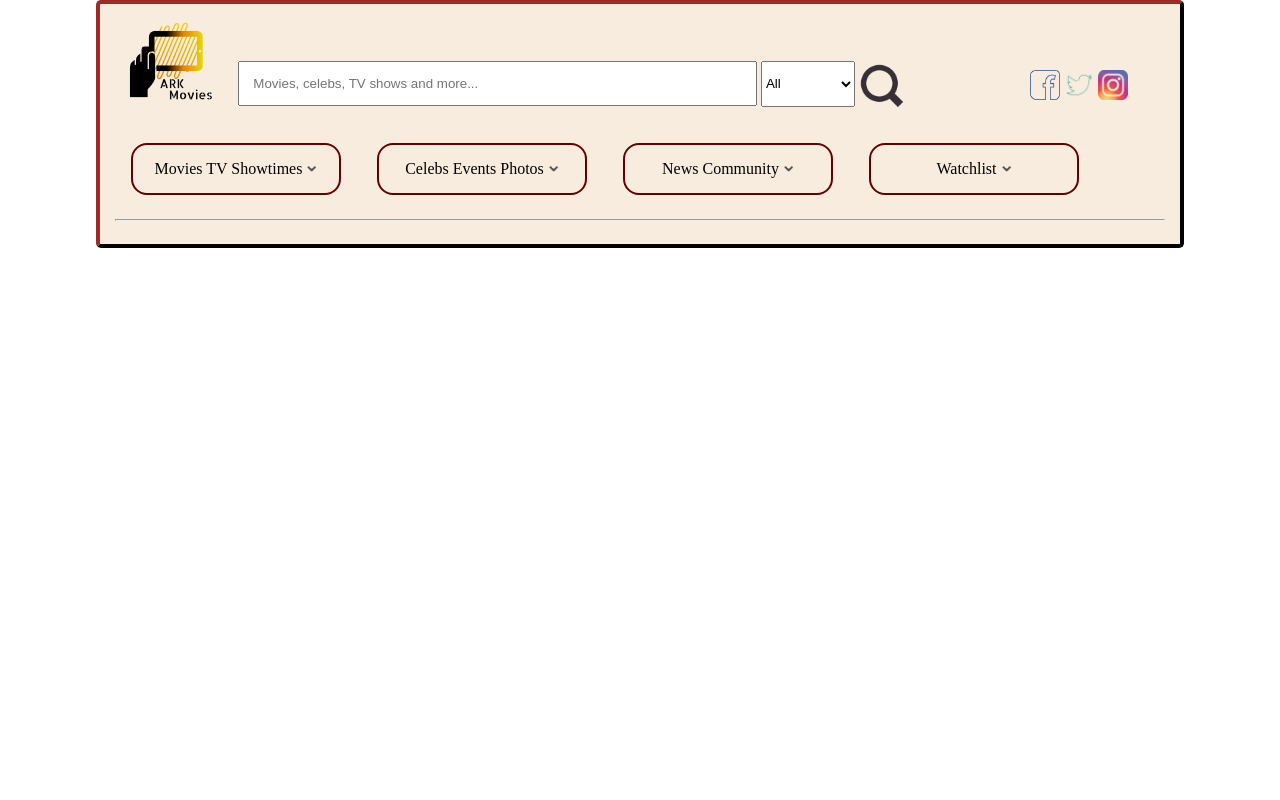
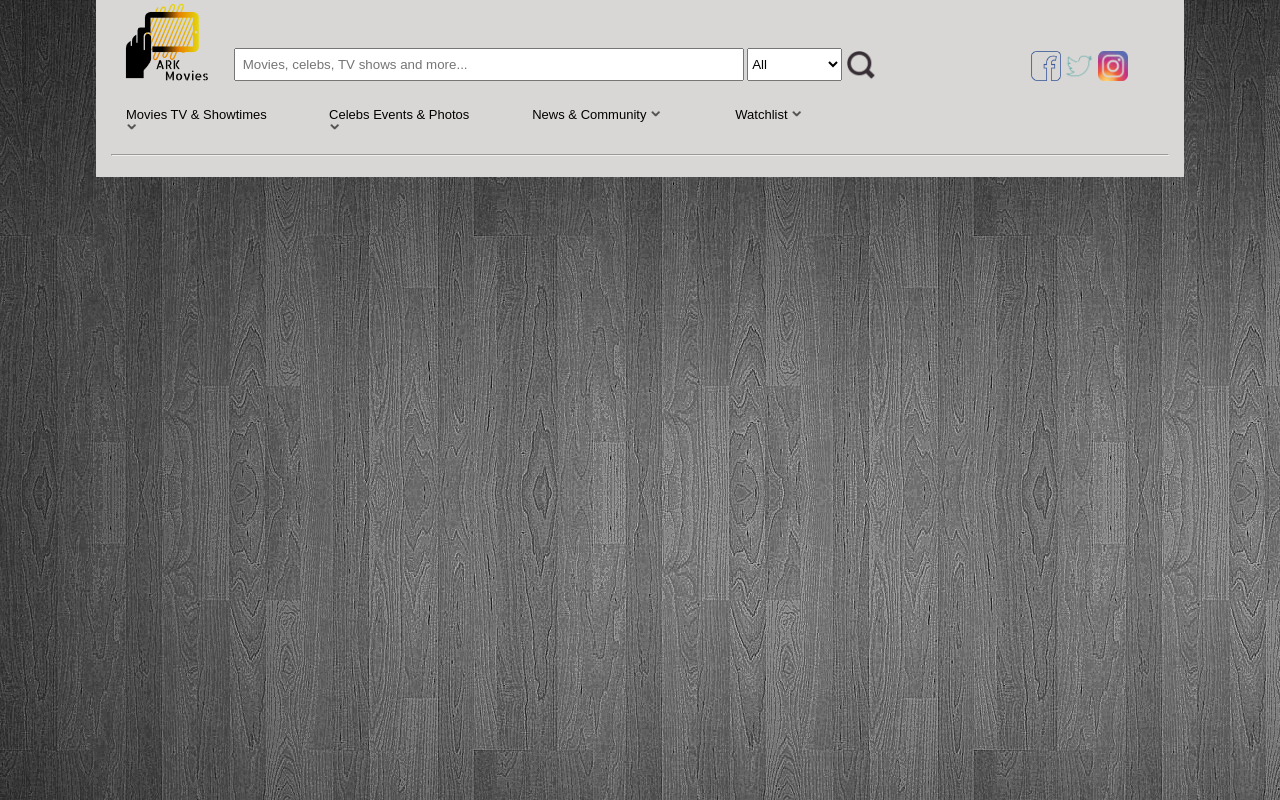
Before and after one commit to rymenivanov/IMDBest, a plain HTML site: page index.html in a window 1280 px wide. Drawn offline with Linux system fonts and the light colour scheme.

Commit message:
Added background and some stuff

```diff
--- a/index.html
+++ b/index.html
@@ -12,7 +12,7 @@
 
 </head>
 
-<body>
+<body background="images/background.jpg">
     <div class="wrapper">
         <header>
             <nav id="navigation">
@@ -38,32 +38,44 @@
                 <div id="listItems">
                     <ul>
                         <li>
+                            <p>
                                 <a href="">Movies</a>
-                            <a href="">TV</a>
+                                <a href="">TV </a>&amp;
                                 <a href="">Showtimes</a>
                                 <span><img src="images/arrowDown.png" alt=""></span>
+                            </p>
                         </li>
                         <li>
+                            <p>
                                 <a href="">Celebs</a>
-                            <a href="">Events</a>
+                                <a href="">Events </a>&amp;
                                 <a href="">Photos</a>
                                 <span><img src="images/arrowDown.png" alt=""></span>
+                            </p>
+
                         </li>
                         <li>
-                            <a href="">News</a>
+                            <p>
+                                <a href="">News </a>&amp;
                                 <a href="">Community</a>
                                 <span><img src="images/arrowDown.png" alt=""></span>
+                            </p>
+
                         </li>
                         <li>
+                            <p>
                                 <a href="">Watchlist</a>
                                 <span><img src="images/arrowDown.png" alt=""></span>
+                            </p>
                         </li>
                     </ul>
                 </div>
             </nav>
         </header>
         <hr>
+        <footer>
 
+        </footer>
     </div>
 </body>
 
--- a/styles/styles.css
+++ b/styles/styles.css
@@ -1,13 +1,18 @@
+/* body {
+    background-image: url("background.jpg");
+    background-repeat: repeat-x;
+    background-repeat: repeat-y;
+} */
+
 .wrapper {
     width: 85%;
     max-height: 2000px;
-    background-color: #F8ECDE;
+    background-color: #D9D7D5;
     padding: 15px;
-    border: 4px outset #491313;
-    border-radius: 5px;
     box-sizing: border-box;
     margin: 0 auto;
-
+    font-family: Arial, Helvetica, sans-serif;
+    font-size: 13px;
 }
 
 #logoImg{
@@ -27,23 +32,31 @@
     display: inline-block;
     margin: auto;
     width: 62%;
-    padding: 1em;
+    padding: 7px;
 }
 #navbarSelect {
     width: 12%;
-    height: 46px;
+    height: 33px;
 }
 
 nav ul li {
-    box-sizing: border-box;
+    /* box-sizing: border-box;
     display: inline-block;
-    width: 20%;
+    width: 22%;
     text-align: center;
     padding: 1em;
     margin: 1em;
     border: 2px solid #660000;
     border-radius: 1em;
-    margin-top: 1em;
+    margin-top: 1em; */
+    background: transparent;
+    float: left;
+    margin: 0;
+    padding: 7px 40px 0 15px;
+    position: relative;
+    height: 39px;
+    list-style: none;
+    width: 14%;
 }
 nav ul li a{
     text-decoration: none;
@@ -57,6 +70,7 @@ nav ul li span img {
 .logoSearch {
     width: 100%;
     display: inline-block;
+    margin-top: -15px;
 }
 
 #searchForm{
@@ -66,8 +80,8 @@ nav ul li span img {
 }
 
 #magnifier{
-    width: 46px;
-    margin-bottom: -21px;
+    width: 30px;
+    margin-bottom: -11px;
 }
 
 .socialMedia {
```
Also changed, not shown: images/background.jpg (added). Lines whose indentation alone changed are shown as unchanged.
